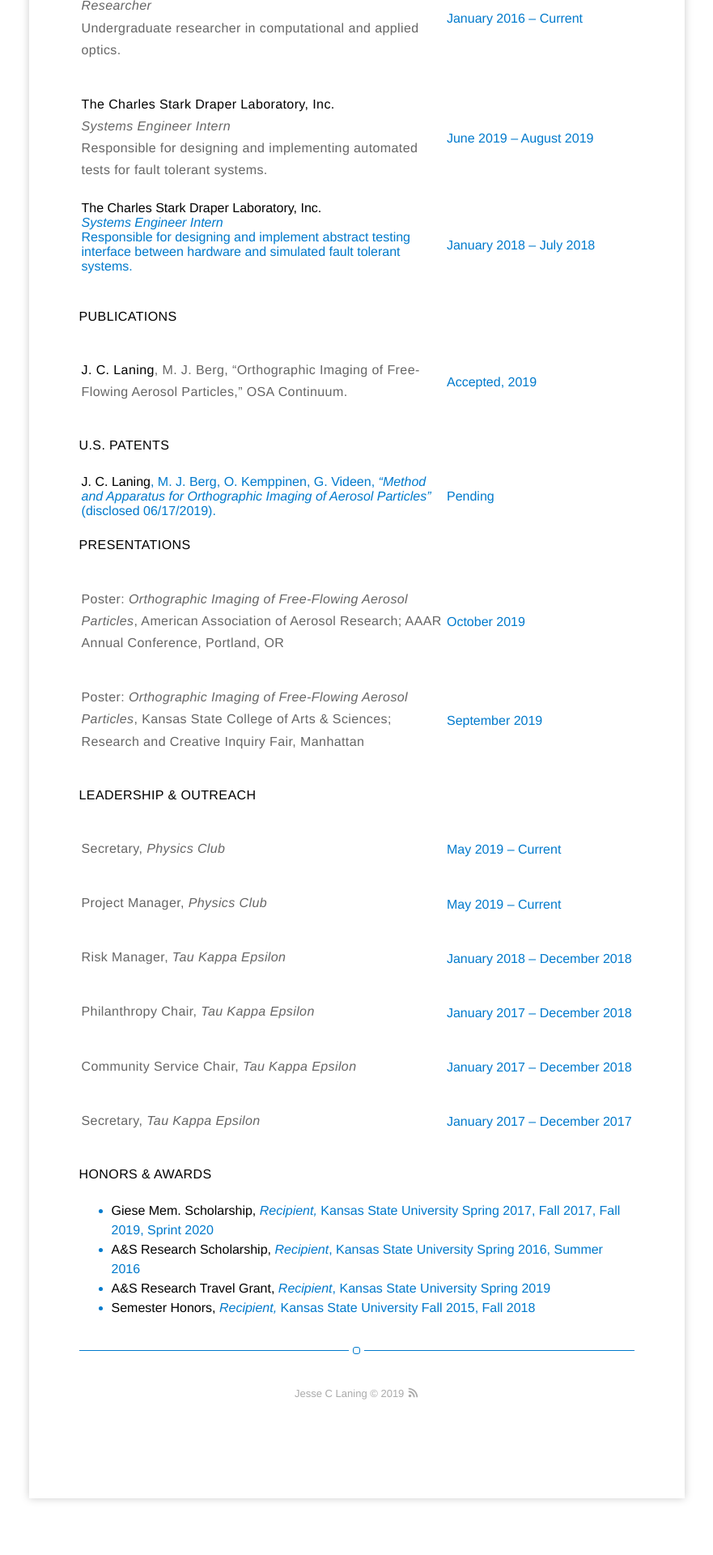
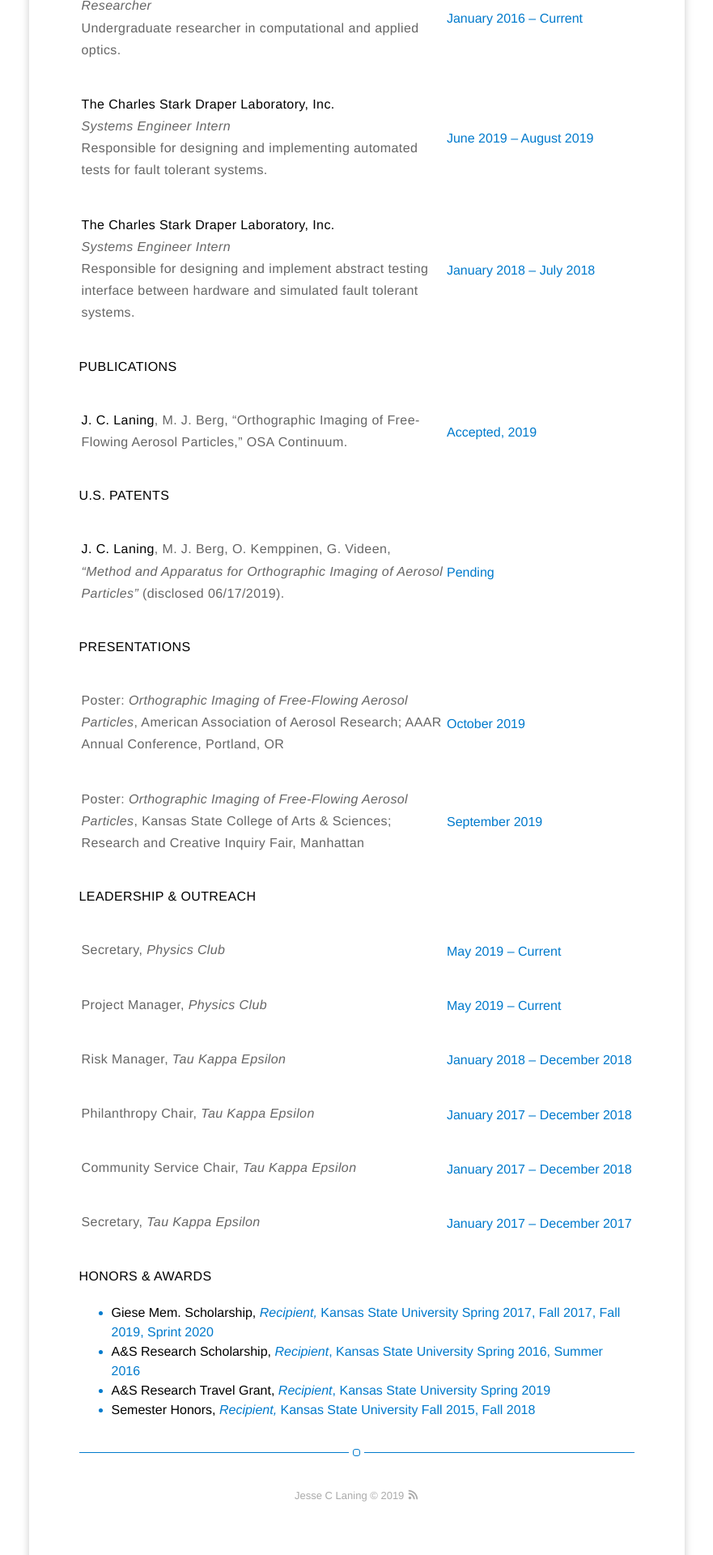
Before and after one commit to jamolnng/jamolnng.github.io, a Jekyll site: the page built from cv.html, in a window 1280 px wide. Shown: the part 773-2693 px from the top of the page at 81% size, without its empty margins (199-1080 px from the left). Built offline with Jekyll 4.4.1, drawn with Linux system fonts in a browser that asks for light colours; nearby versions of some CDN libraries; library files that are not in the unit come from our copies.

Commit message:
Update cv.html

```diff
--- a/cv.html
+++ b/cv.html
@@ -47,11 +47,13 @@ title: CV
     </tr>
     <tr>
         <td>
+            <p>
                 <strong>The Charles Stark Draper Laboratory, Inc.</strong><br />
                 <em>Systems Engineer Intern</em><br />
                 Responsible for designing and implement abstract testing interface between hardware and simulated fault
                 tolerant
-            systems.</p>
+                systems.
+            </p>
         </td>
         <td width="34%"> January 2018 &ndash; July 2018</td>
     </tr>
@@ -60,7 +62,8 @@ title: CV
 <table style="width:100%">
     <tr>
         <td>
-            <p><strong>J. C. Laning</strong>, M. J. Berg, “Orthographic Imaging of Free-Flowing Aerosol Particles,”
+            <p>
+                <strong>J. C. Laning</strong>, M. J. Berg, “Orthographic Imaging of Free-Flowing Aerosol Particles,”
                 OSA
                 Continuum.
             </p>
@@ -72,8 +75,10 @@ title: CV
 <table style="width:100%">
     <tr>
         <td>
+            <p>
                 <strong>J. C. Laning</strong>, M. J. Berg, O. Kemppinen, G. Videen, <i>“Method and Apparatus for
                     Orthographic Imaging of Aerosol Particles”</i> (disclosed 06/17/2019).
+            </p>
         </td>
         <td width="34%">Pending</td>
     </tr>
```
Lines whose indentation alone changed are shown as unchanged.
